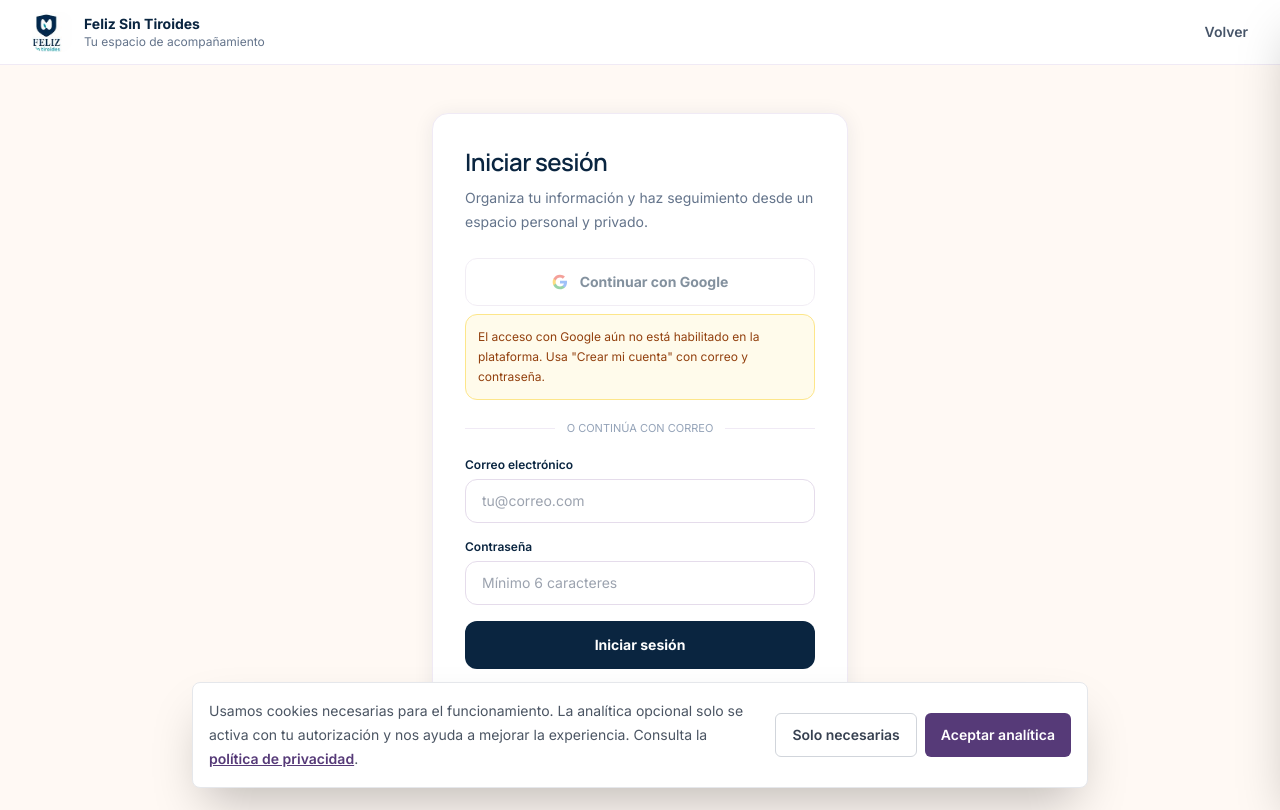
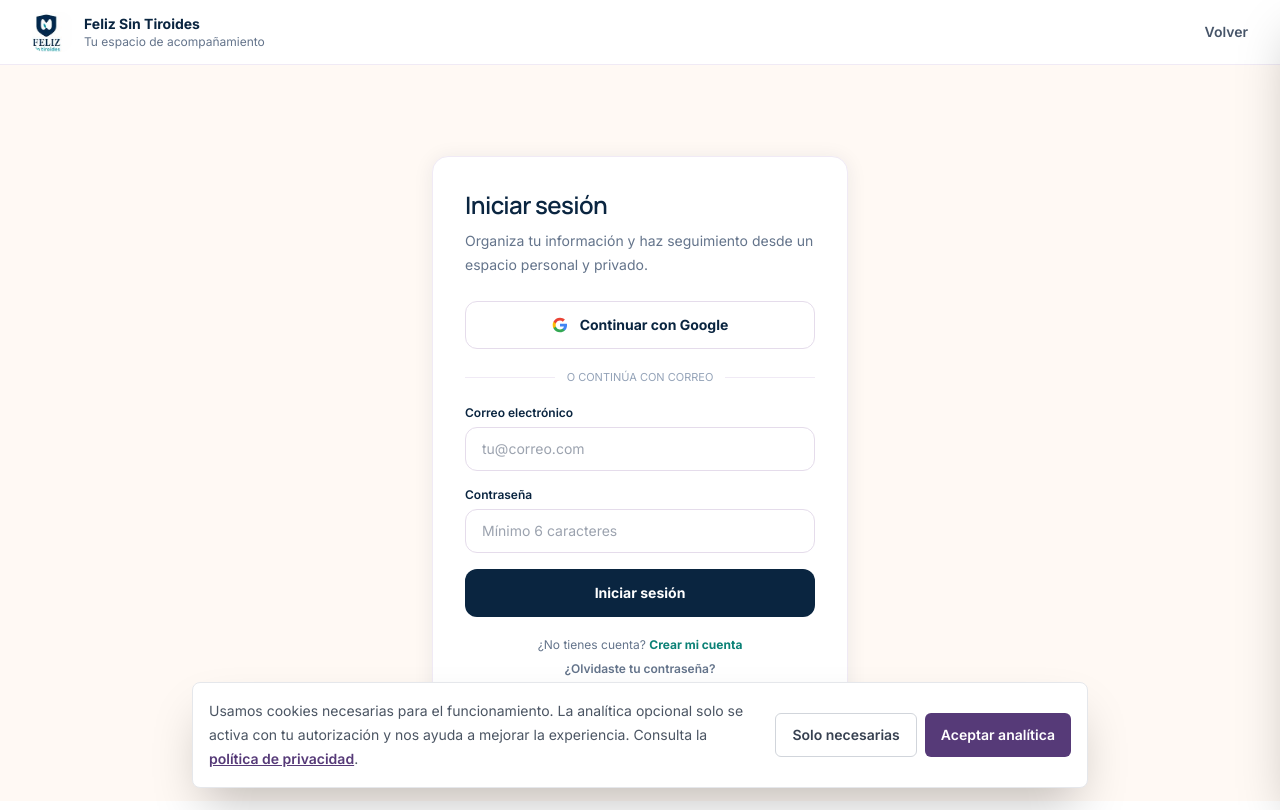
Before and after one commit to kmhernandez-dev/edvanta, a React (Vite) app: page /fst-app in a window 1280 px wide. Built offline with nearby package versions, Linux system fonts and the light colour scheme; no server answers.

Commit message:
fix: header 'Crear mi cuenta' lleva a modo registro; botón Google no se bloquea si el fetch de verificación falla (CORS/red)

```diff
--- a/src/components/fst/FstHeader.jsx
+++ b/src/components/fst/FstHeader.jsx
@@ -55,7 +55,7 @@ export default function FstHeader() {
         </a>
 
         <nav className="hidden items-center gap-5 lg:flex" aria-label="Navegación principal">
-          <Link to="/fst-app" className="rounded-md bg-[#EAE2F8] px-3 py-2 text-sm font-bold text-[#6b4fa8] transition-colors hover:bg-[#e0d5f2]">
+          <Link to={isAuthenticated ? '/fst-app' : '/fst-app?modo=registro'} className="rounded-md bg-[#EAE2F8] px-3 py-2 text-sm font-bold text-[#6b4fa8] transition-colors hover:bg-[#e0d5f2]">
             {isAuthenticated ? 'Mi espacio' : 'Crear mi cuenta'}
           </Link>
           <Link to="/vida-360" className="rounded-md bg-[#e8f7f4] px-3 py-2 text-sm font-bold text-[#0A655D] transition-colors hover:bg-[#d7f1ec]">
@@ -92,8 +92,8 @@ export default function FstHeader() {
       {menuOpen && (
         <nav id="fst-mobile-menu" className="border-t border-[#e8e1ee] bg-white px-4 py-4 shadow-lg lg:hidden" aria-label="Navegación móvil">
           <div className="mx-auto max-w-7xl space-y-1">
-            <Link to="/fst-app" onClick={() => setMenuOpen(false)} className="mb-2 flex min-h-11 items-center rounded-md bg-[#EAE2F8] px-3 py-3 text-sm font-bold text-[#6b4fa8]">
-              Abrir mi espacio (NutriFST IA)
+            <Link to={isAuthenticated ? '/fst-app' : '/fst-app?modo=registro'} onClick={() => setMenuOpen(false)} className="mb-2 flex min-h-11 items-center rounded-md bg-[#EAE2F8] px-3 py-3 text-sm font-bold text-[#6b4fa8]">
+              {isAuthenticated ? 'Abrir mi espacio' : 'Crear mi cuenta'}
             </Link>
             <Link to="/vida-360" onClick={() => setMenuOpen(false)} className="mb-2 flex min-h-11 items-center rounded-md bg-[#e8f7f4] px-3 py-3 text-sm font-bold text-[#0A655D]">
               Abrir FST Vida 360
--- a/src/components/fstApp/AuthScreen.jsx
+++ b/src/components/fstApp/AuthScreen.jsx
@@ -88,9 +88,12 @@ export default function AuthScreen({ onSuccess }) {
       .then(res => res.json())
       .then(data => {
         if (cancelled) return;
-        setGoogleEnabled(Boolean(data?.external?.google));
+        // Solo deshabilitamos el botón si Supabase responde EXPLÍCITAMENTE
+        // que Google está apagado. Si el fetch falla (red/CORS), dejamos
+        // el botón habilitado (null = desconocido, no bloquear).
+        setGoogleEnabled(data?.external?.google === false ? false : true);
       })
-      .catch(() => { if (!cancelled) setGoogleEnabled(false); });
+      .catch(() => { if (!cancelled) setGoogleEnabled(true); });
     return () => { cancelled = true; };
   }, []);
 
@@ -104,8 +107,12 @@ export default function AuthScreen({ onSuccess }) {
   const handleGoogle = async () => {
     setFormError('');
     setAuthError('');
-    const result = await loginWithGoogle();
-    if (result?.error) setFormError(friendlyError(result.error));
+    try {
+      const result = await loginWithGoogle();
+      if (result?.error) setFormError(friendlyError(result.error));
+    } catch (err) {
+      setFormError(friendlyError(err.message));
+    }
   };
 
   const handleResend = async () => {
```
